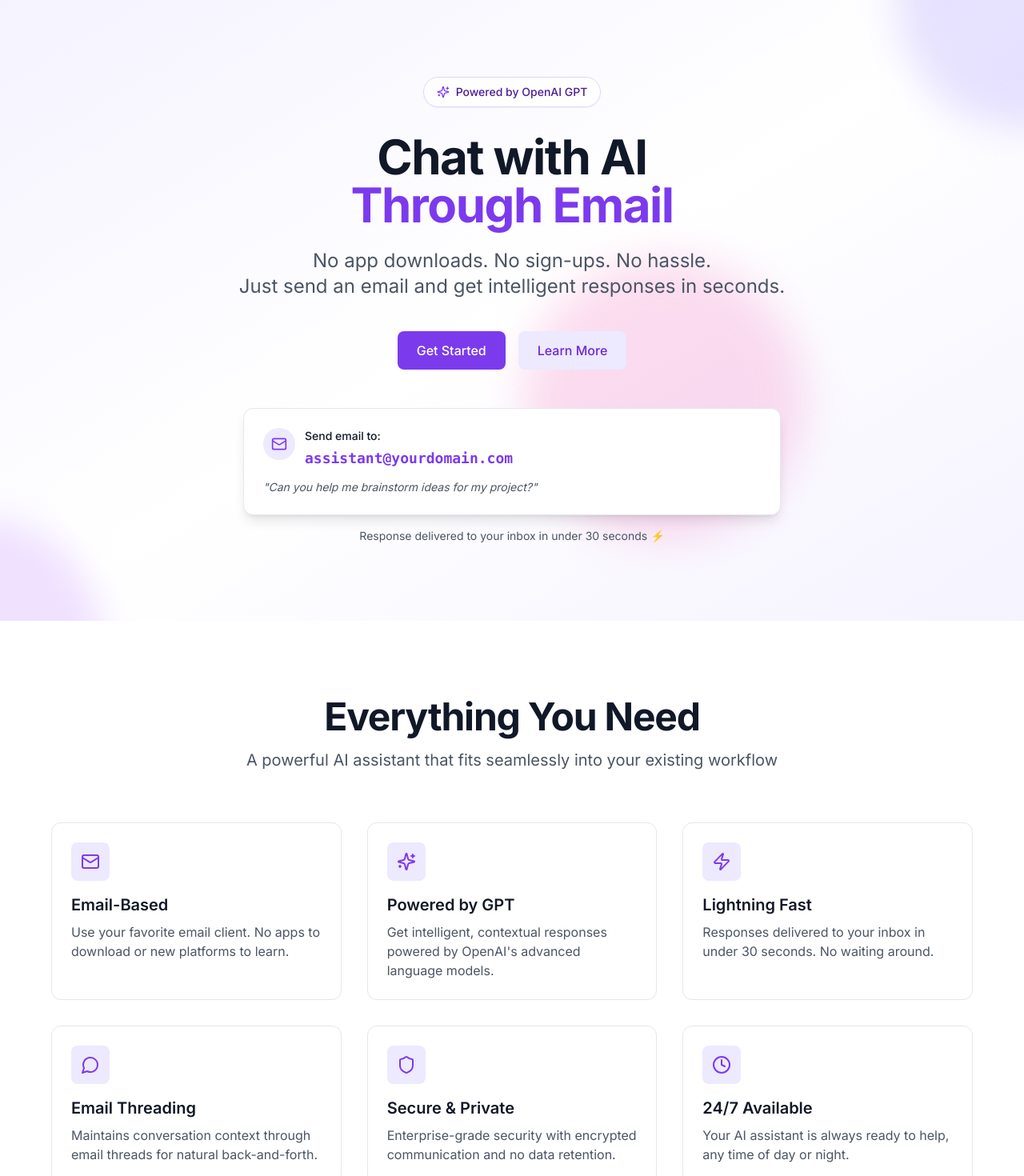
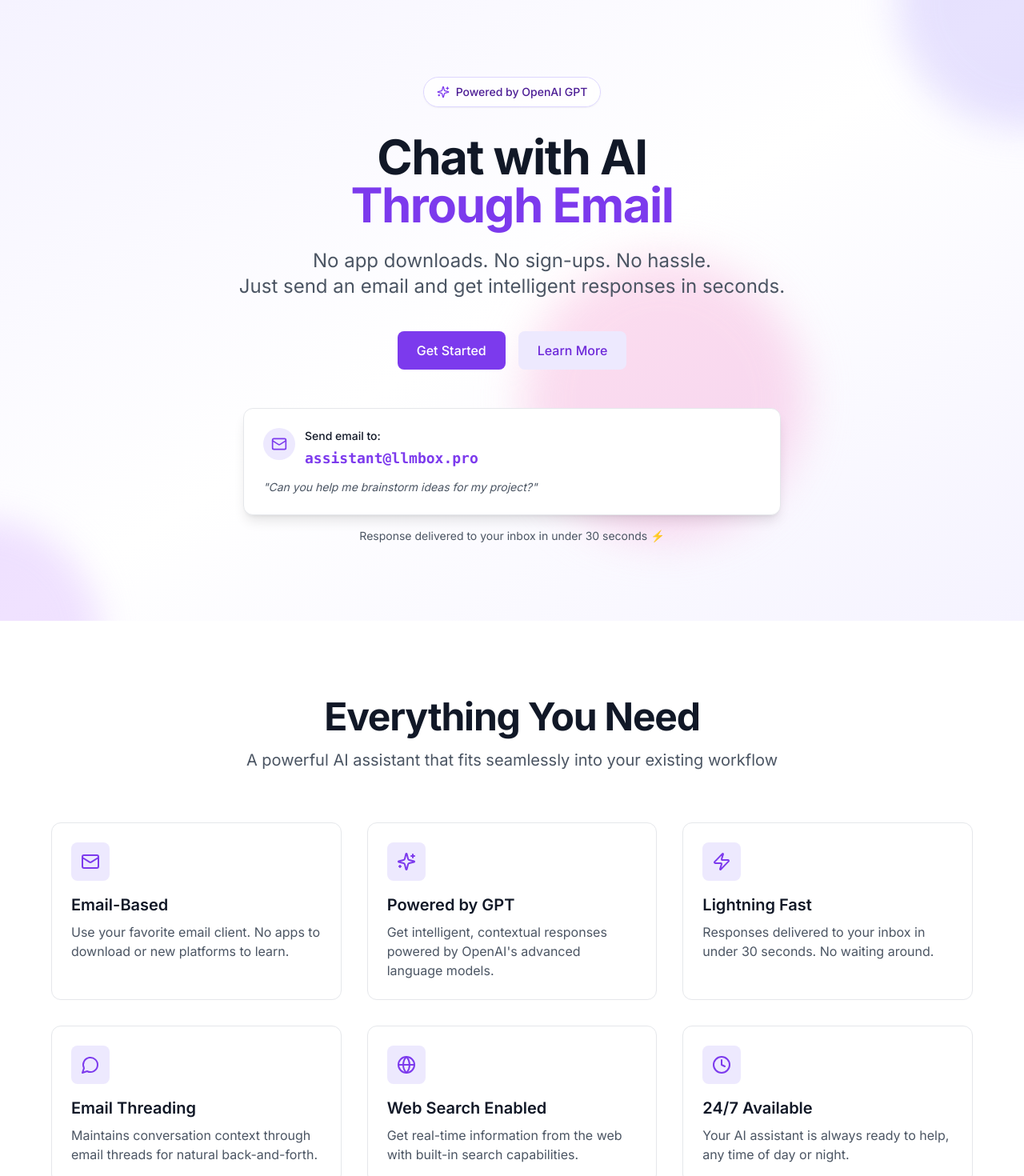
Before and after one commit to tgoc99/llmbox, a Next.js app in the folder web/: page / in a window 1280 px wide. Shown: the top 1470 px of the page at 80% size. Built offline with nearby package versions, Linux system fonts and the light colour scheme.

Commit message:
web cleanup

```diff
--- a/web/app/page.tsx
+++ b/web/app/page.tsx
@@ -29,22 +29,6 @@ const HomePage = (): JSX.Element => {
               <a href="#how-it-works" className="hover:text-white transition-colors">
                 How It Works
               </a>
-              <a
-                href="https://github.com/yourusername/llmbox"
-                target="_blank"
-                rel="noopener noreferrer"
-                className="hover:text-white transition-colors"
-              >
-                Documentation
-              </a>
-              <a
-                href="https://github.com/yourusername/llmbox"
-                target="_blank"
-                rel="noopener noreferrer"
-                className="hover:text-white transition-colors"
-              >
-                GitHub
-              </a>
             </div>
           </div>
 
--- a/web/components/CTA.tsx
+++ b/web/components/CTA.tsx
@@ -67,15 +67,6 @@ const CTA = (): JSX.Element => {
               <Mail className="w-5 h-5" />
               <span>Open Email Client</span>
             </a>
-            <a
-              href="https://github.com/yourusername/llmbox"
-              target="_blank"
-              rel="noopener noreferrer"
-              className="inline-flex items-center gap-2 px-6 py-3 bg-primary-700/50 text-white font-medium rounded-lg hover:bg-primary-700 border border-white/20 transition-colors duration-200 w-full sm:w-auto justify-center"
-            >
-              <ExternalLink className="w-5 h-5" />
-              <span>View Documentation</span>
-            </a>
           </div>
 
           {/* Footer Note */}
--- a/web/components/Features.tsx
+++ b/web/components/Features.tsx
@@ -1,4 +1,4 @@
-import { Mail, Zap, MessageCircle, Shield, Clock, Sparkles } from 'lucide-react';
+import { Mail, Zap, MessageCircle, Globe, Clock, Sparkles } from 'lucide-react';
 
 interface Feature {
   icon: React.ReactNode;
@@ -28,9 +28,9 @@ const features: Feature[] = [
     description: 'Maintains conversation context through email threads for natural back-and-forth.',
   },
   {
-    icon: <Shield className="w-6 h-6" />,
-    title: 'Secure & Private',
-    description: 'Enterprise-grade security with encrypted communication and no data retention.',
+    icon: <Globe className="w-6 h-6" />,
+    title: 'Web Search Enabled',
+    description: 'Get real-time information from the web with built-in search capabilities.',
   },
   {
     icon: <Clock className="w-6 h-6" />,
--- a/web/components/Hero.tsx
+++ b/web/components/Hero.tsx
@@ -62,7 +62,7 @@ const Hero = (): JSX.Element => {
                     Send email to:
                   </div>
                   <div className="text-lg font-mono font-semibold text-primary-600 break-all">
-                    assistant@yourdomain.com
+                    assistant@llmbox.pro
                   </div>
                 </div>
               </div>
```
Also changed, not shown: 3 other files (tests, documents, lock files or other folders).
